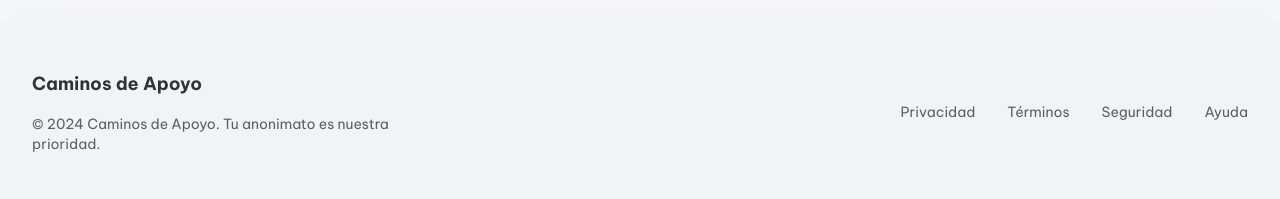
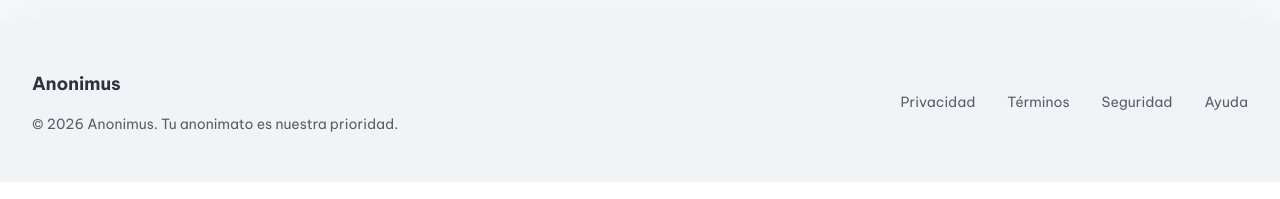
Before and after one commit to FranciscoRamirezDev/Anonimus-front, a Next.js app: page /dashboard in a window 1280 px wide. Shown: the part 1607-1806 px from the top of the page. Built offline with nearby package versions, Linux system fonts and the light colour scheme; no server answers.

Commit message:
feat: update branding from "Caminos de Apoyo" to "Anonimus" across multiple pages

```diff
--- a/app/challenges/page.tsx
+++ b/app/challenges/page.tsx
@@ -465,7 +465,7 @@ export default function ChallengesPage() {
             {/* Pie de página institucional */}
             <footer className="hidden md:block w-full py-12 px-8 bg-surface-container-low text-sm font-be-vietnam text-on-surface-variant font-body">
                 <div className="grid grid-cols-1 md:grid-cols-3 gap-8 max-w-7xl mx-auto">
-                    <div className="text-lg font-bold text-on-surface font-headline">Caminos de Apoyo</div>
+                    <div className="text-lg font-bold text-on-surface font-headline">Anonimus</div>
                     <div className="flex gap-6 justify-center md:justify-start">
                         <a className="hover:text-primary transition-colors" href="#">
                             Privacidad
@@ -480,7 +480,7 @@ export default function ChallengesPage() {
                             Ayuda
                         </a>
                     </div>
-                    <div className="text-right">© 2024 Caminos de Apoyo. Tu anonimato es nuestra prioridad.</div>
+                    <div className="text-right">© 2026 Anonimus. Tu anonimato es nuestra prioridad.</div>
                 </div>
             </footer>
         </div>
--- a/app/communities/page.tsx
+++ b/app/communities/page.tsx
@@ -268,8 +268,8 @@ export default function CommunitiesPage() {
             <footer className="block w-full py-12 px-8 bg-surface-container-low shadow-[0px_-20px_40px_rgba(45,51,56,0.03)] no-line mt-24">
                 <div className="grid grid-cols-1 md:grid-cols-3 gap-8 max-w-7xl mx-auto">
                     <div>
-                        <div className="text-lg font-bold text-on-surface mb-4">Caminos de Apoyo</div>
-                        <p className="text-sm text-on-surface-variant">© 2024 Caminos de Apoyo. Tu anonimato es nuestra prioridad.</p>
+                        <div className="text-lg font-bold text-on-surface mb-4">Anonimus</div>
+                        <p className="text-sm text-on-surface-variant">© 2026 Anonimus. Tu anonimato es nuestra prioridad.</p>
                     </div>
                     <div className="md:col-span-2 flex justify-end space-x-8 items-center">
                         <a className="font-be-vietnam text-sm text-on-surface-variant hover:text-primary transition-colors cursor-pointer">
--- a/app/dashboard/page.tsx
+++ b/app/dashboard/page.tsx
@@ -287,8 +287,8 @@ export default function PrincipalPage() {
             <footer className="block w-full py-12 px-8 bg-surface-container-low shadow-[0px_-20px_40px_rgba(45,51,56,0.03)] no-line mt-24">
                 <div className="grid grid-cols-1 md:grid-cols-3 gap-8 max-w-7xl mx-auto">
                     <div>
-                        <div className="text-lg font-bold text-on-surface mb-4">Caminos de Apoyo</div>
-                        <p className="text-sm text-on-surface-variant">© 2024 Caminos de Apoyo. Tu anonimato es nuestra prioridad.</p>
+                        <div className="text-lg font-bold text-on-surface mb-4">Anonimus</div>
+                        <p className="text-sm text-on-surface-variant">© 2026 Anonimus. Tu anonimato es nuestra prioridad.</p>
                     </div>
                     <div className="md:col-span-2 flex justify-end space-x-8 items-center">
                         <a className="font-be-vietnam text-sm text-on-surface-variant hover:text-primary transition-colors" >
--- a/app/layout.tsx
+++ b/app/layout.tsx
@@ -2,7 +2,7 @@ import type { Metadata } from "next";
 import "./globals.css";
 
 export const metadata: Metadata = {
-  title: "Caminos de Apoyo - Registro",
+  title: "Anonimus - Registro",
   description: "Un espacio seguro para sanar, compartir y crecer juntos.",
 };
 
--- a/app/login/page.tsx
+++ b/app/login/page.tsx
@@ -105,7 +105,7 @@ export default function LoginPage() {
     // setTimeout(() => {
     //   setIsLoading(false);
     //   if (activeTab === "register") {
-    //     showToast("¡Registro exitoso! Bienvenido a Caminos de Apoyo.", "success");
+    //     showToast("¡Registro exitoso! Bienvenido a Anonimus.", "success");
     //   } else {
     //     showToast("¡Inicio de sesión exitoso! Bienvenido de vuelta.", "success");
     //   }
@@ -124,7 +124,7 @@ export default function LoginPage() {
               await seedDefaultRetos(response.token);
             }
             setIsLoading(false);
-            showToast("¡Registro exitoso! Bienvenido a Anonimus Caminos de Apoyo, ya pueden Ingresar.", "success");
+            showToast("¡Registro exitoso! Bienvenido a Anonimus Anonimus, ya pueden Ingresar.", "success");
             setActiveTab("login");
           } else {
             setIsLoading(false);
@@ -163,7 +163,7 @@ export default function LoginPage() {
           </div>
           <button
             type="button"
-            onClick={() => showToast("Caminos de Apoyo es un espacio seguro y anónimo de salud mental y acompañamiento.", "success")}
+            onClick={() => showToast("Anonimus es un espacio seguro y anónimo de salud mental y acompañamiento.", "success")}
             className="text-[#8E94F2] hover:opacity-80 transition-opacity scale-95 duration-300 ease-out cursor-pointer flex items-center justify-center p-2 rounded-full hover:bg-[#8E94F2]/10"
           >
             <span className="material-symbols-outlined text-2xl">help_outline</span>
@@ -246,7 +246,7 @@ export default function LoginPage() {
                   Solo tú sabes quién eres.
                 </p>
                 <p className="text-xs text-on-surface-variant leading-tight">
-                  Tu privacidad es sagrada en Caminos de Apoyo.
+                  Tu privacidad es sagrada en Anonimus.
                 </p>
               </div>
             </div>
```
